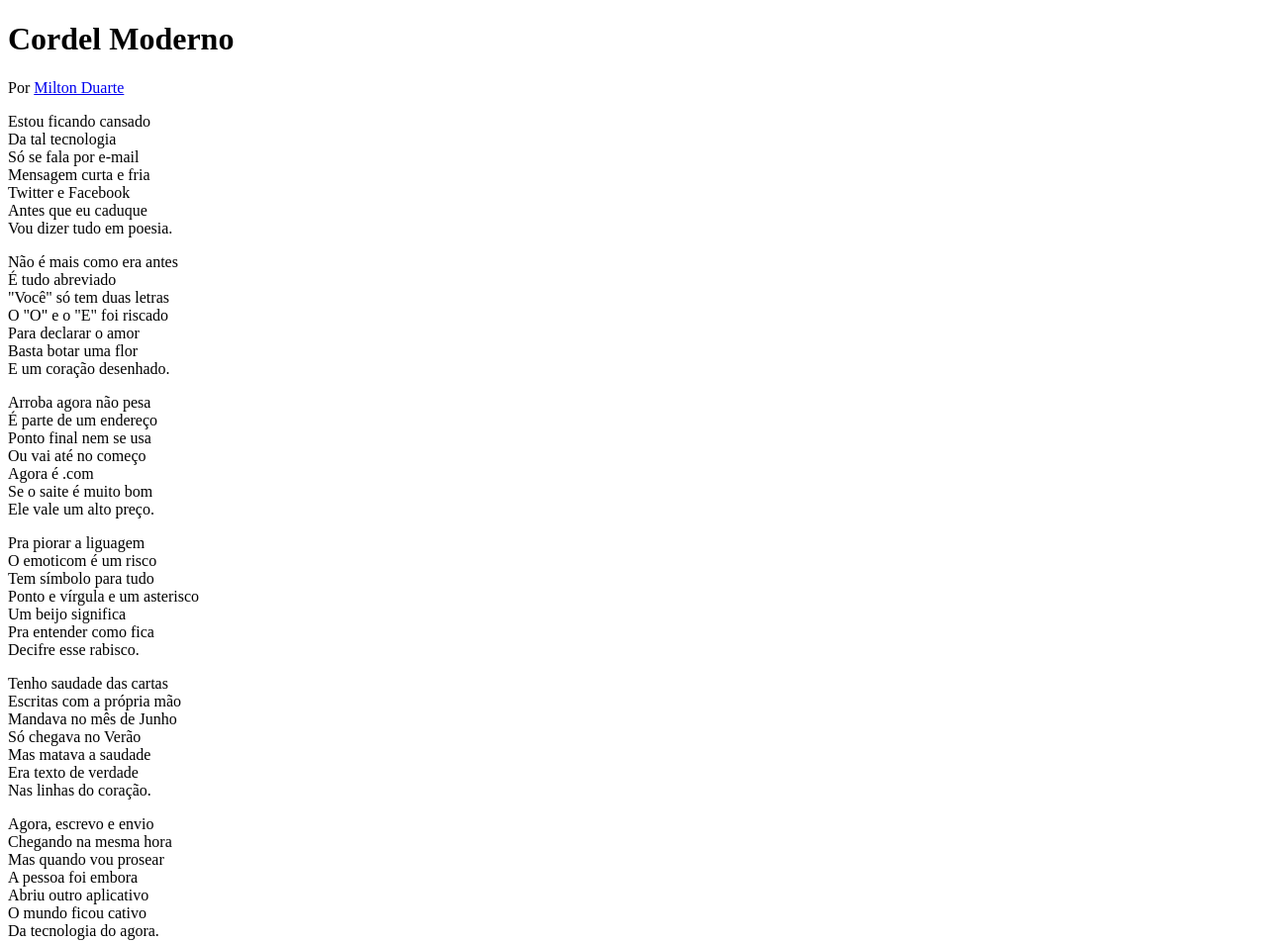
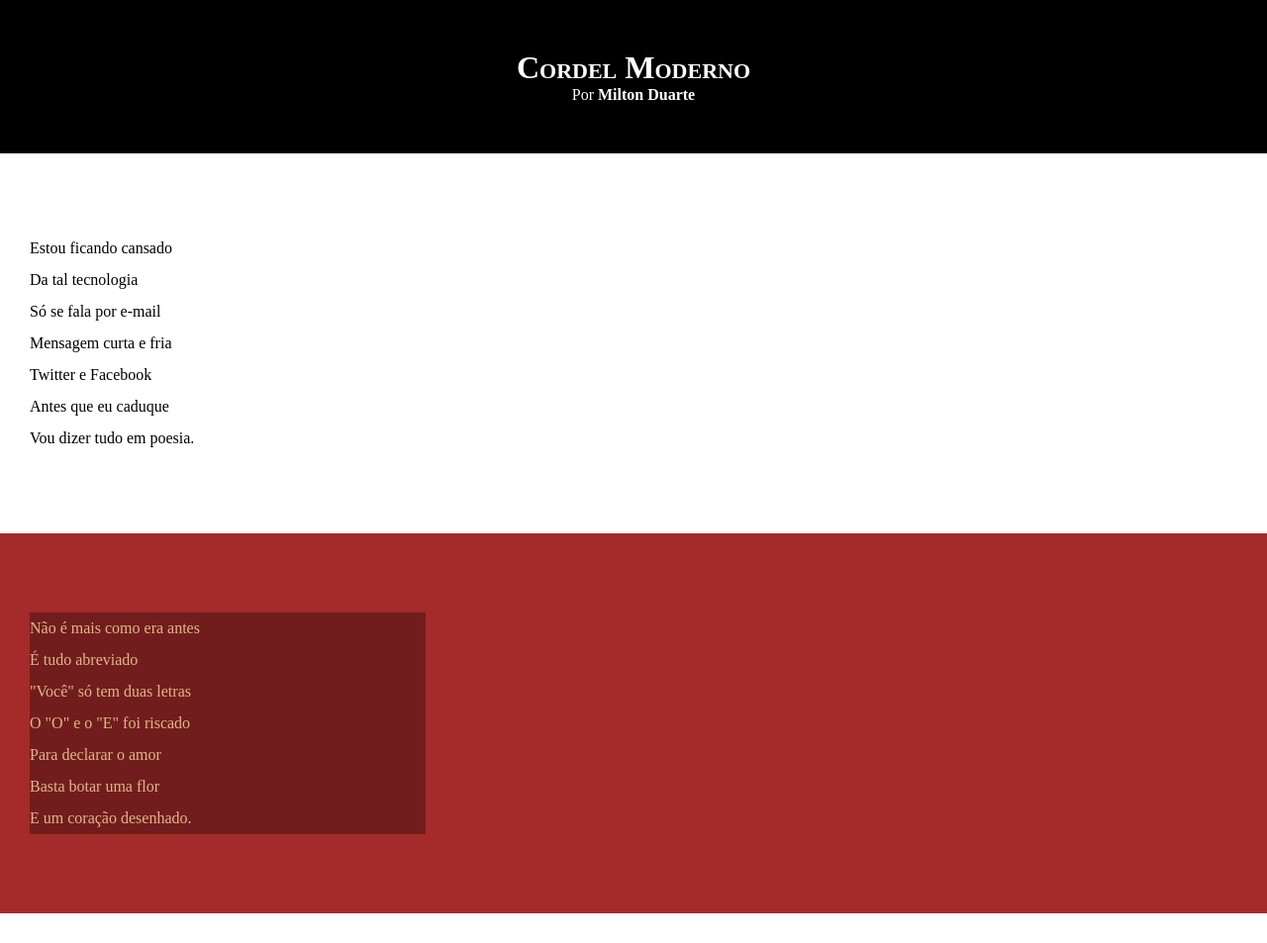
Before and after one commit to RodrigoAssis96/Html-Css, a plain HTML site: page Exercicios/desafio012/index.html in a window 1280 px wide. Shown: the top 953 px of the page at 99% size. Drawn offline with Linux system fonts and the light colour scheme.

Commit message:
estilo atualizado desafio12

```diff
--- a/Exercicios/desafio012/index.html
+++ b/Exercicios/desafio012/index.html
@@ -13,7 +13,7 @@
 
     </header>
 
-    <section>
+    <section class="normal">
         <p>
             Estou ficando cansado <br>
             Da tal tecnologia <br>
@@ -27,7 +27,7 @@
 
 
 
-    <section>
+    <section class="imagem">
         <p>
             Não é mais como era antes <br>
             É tudo abreviado <br>
@@ -41,7 +41,7 @@
 
 
 
-    <section>
+    <section class="normal">
 
             <p>
                 Arroba agora não pesa <br>
@@ -66,7 +66,7 @@
 
 
 
-    <section>
+    <section class="imagem">
         <p>
             Tenho saudade das cartas <br>
             Escritas com a própria mão <br>
@@ -79,7 +79,7 @@
     </section>
 
 
-    <section>
+    <section class="normal">
 
             <p>
                 Agora, escrevo e envio <br>
--- a/Exercicios/desafio012/style.css
+++ b/Exercicios/desafio012/style.css
@@ -1 +1,55 @@
 @charset "UTF-8";
+
+*{
+    margin: 0px;
+    padding: 0px;
+}
+html, body{
+    min-height: 100vh;
+    background-color: darkgray;
+}
+
+header{
+    background-color: black;
+    color: white;
+    text-align: center;
+}
+header > h1{
+    padding-top: 50px;
+    font-variant: small-caps;
+}
+header > p{
+    padding-bottom: 50px;
+}
+a{
+    color: white;
+    text-decoration: none;
+    font-weight: bold;
+} a:hover{
+    text-decoration: underline;
+}
+section{
+    padding-top: 10vh;
+    padding-bottom: 10vh;
+    padding-left: 30px;
+    line-height: 2em;
+}
+section.normal{
+    background-color: white;
+    color: black;
+}
+section.imagem{
+    background-color: brown;
+    color: burlywood;
+}
+section.imagem > p{
+    width: 400px;
+    background-color: rgba(0, 0, 0, 0.308);
+}
+
+footer{
+    background-color: black;
+    color: white;
+    text-align: center;
+    padding: 10px;
+}
```
